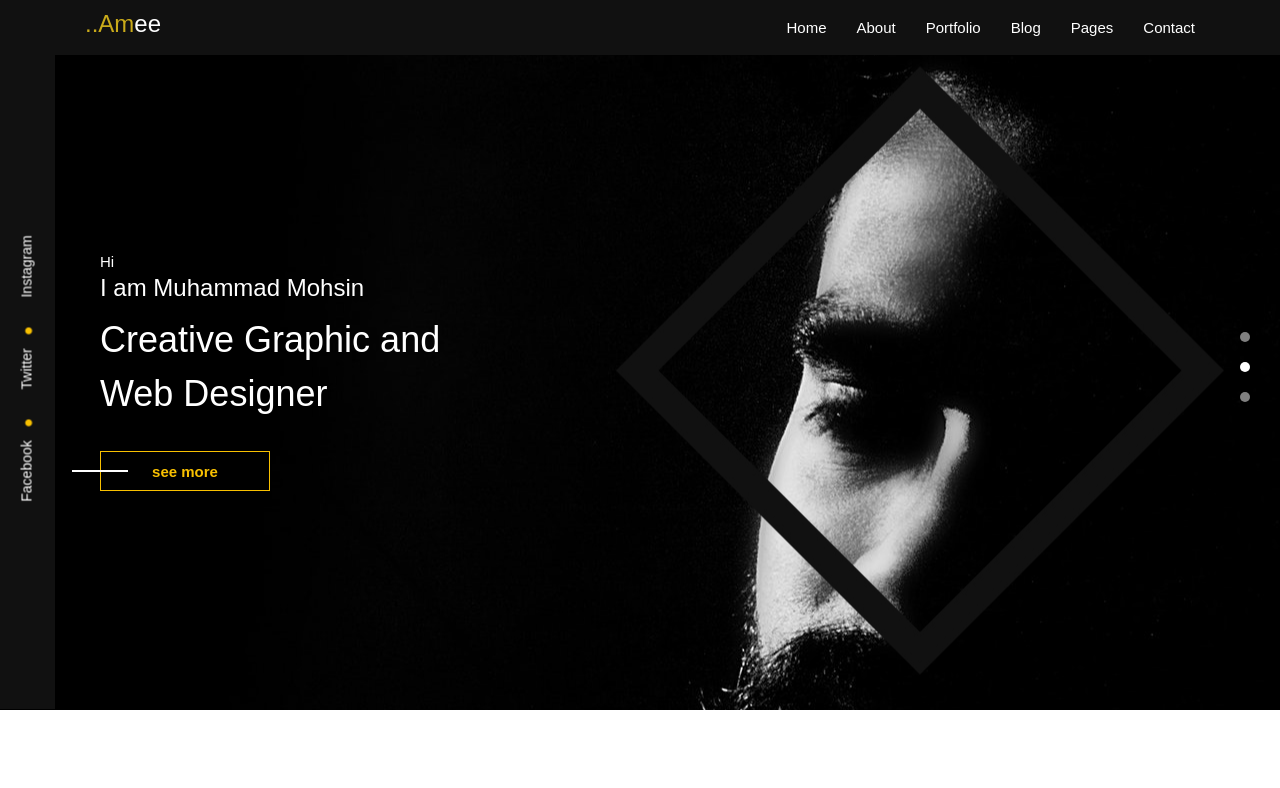
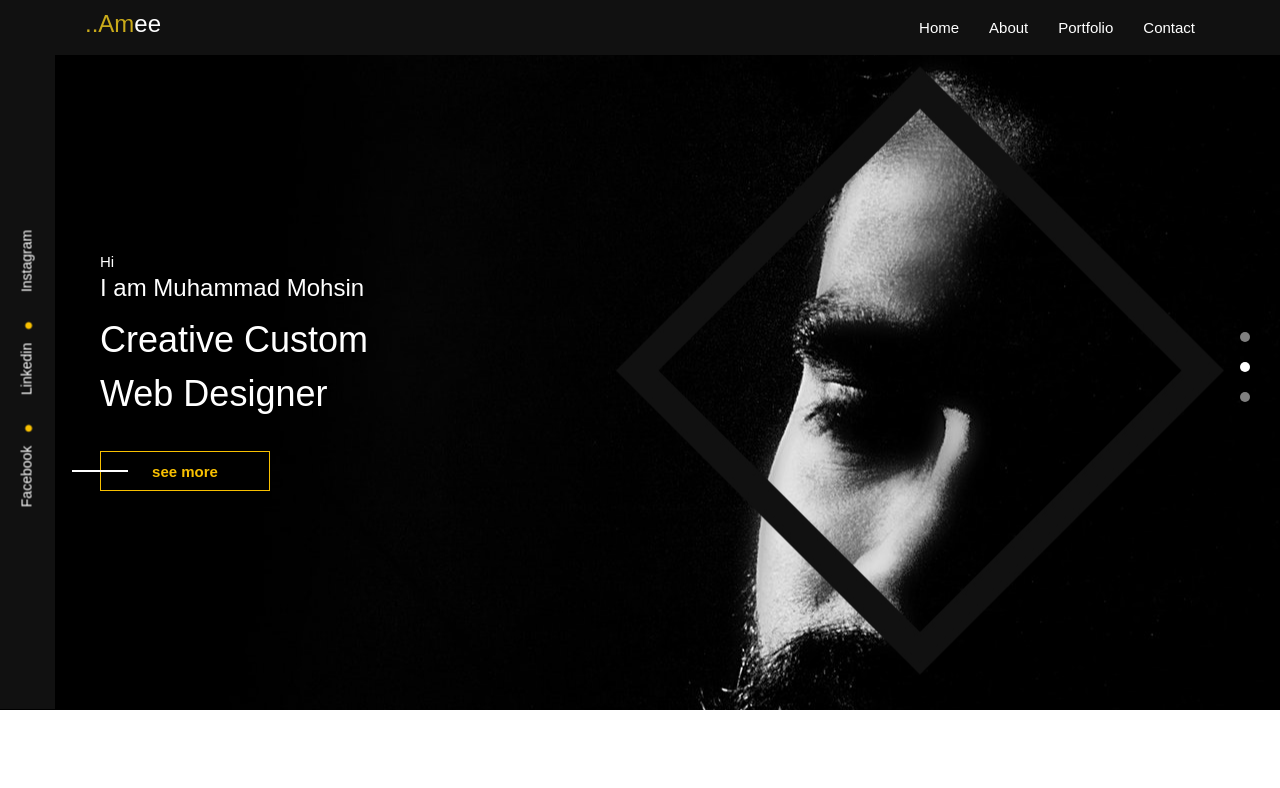
Before and after one commit to mohsincloudgit/mohsin-folio, a plain HTML site: page index.html in a window 1280 px wide. Shown: the top 788 px of the page. Drawn offline with Linux system fonts and the light colour scheme.

Commit message:
Update index.html

```diff
--- a/index.html
+++ b/index.html
@@ -50,13 +50,13 @@
                                 <li><a href="#home">Home</a></li>
                                 <li><a href="#about">About</a></li>
                                 <li><a href="#portfolio">Portfolio</a></li>
-                                <li><a href="#blog">Blog</a></li>
-                                <li><a href="#">pages</a>
+                                <!-- <li><a href="#blog">Blog</a></li> -->
+                                <!-- <li><a href="#">pages</a>
                                     <ul class="dropdown_style">
                                         <li><a href="blog.html">blog</a></li>
                                         <li><a href="blog-details.html">blog details</a></li>
                                     </ul>
-                                </li>
+                                </li> -->
                                 <li><a href="#contact">Contact</a></li>
                             </ul>
                         </div>
@@ -76,7 +76,7 @@
         <div class="social-area d-flex">
             <ul class="d-flex">
                 <li><a href="#">Facebook <i class="fa fa-circle" aria-hidden="true"></i></a></li>
-                <li><a href="#">Twitter <i class="fa fa-circle" aria-hidden="true"></i></a></li>
+                <li><a href="#">Linkedin <i class="fa fa-circle" aria-hidden="true"></i></a></li>
                 <li><a href="#">Instagram</a></li>
             </ul>
         </div>
@@ -87,7 +87,7 @@
                         <div class="col-lg-5 col-md-8">
                             <span>Hi</span>
                             <h4>I am Muhammad Mohsin</h4>
-                            <h2>Creative Graphic and <span class="d-block">Web Designer</span></h2>
+                            <h2>Creative Wordpress <span class="d-block">Web Developer</span></h2>
                             <div class="btn-style btn-style2 btn-sub"><a href="#">see more</a></div>
                         </div>
                     </div>
@@ -99,7 +99,7 @@
                         <div class="col-lg-5">
                             <span>Hi</span>
                             <h4>I am Muhammad Mohsin</h4>
-                            <h2>Creative Graphic and <span class="d-block">Web Designer</span></h2>
+                            <h2>Creative Custom <span class="d-block">Web Designer</span></h2>
                             <div class="btn-style btn-style2 btn-sub"><a href="#">see more</a></div>
                         </div>
                     </div>
@@ -111,7 +111,7 @@
                         <div class="col-lg-5">
                             <span>Hi</span>
                             <h4>I am Muhammad Mohsin</h4>
-                            <h2>Creative Graphic and <span class="d-block">Web Designer</span></h2>
+                            <h2>Creative Web QA <span class="d-block">Manual Engineer</span></h2>
                             <div class="btn-style btn-style2 btn-sub"><a href="#">see more</a></div>
                         </div>
                     </div>
```
